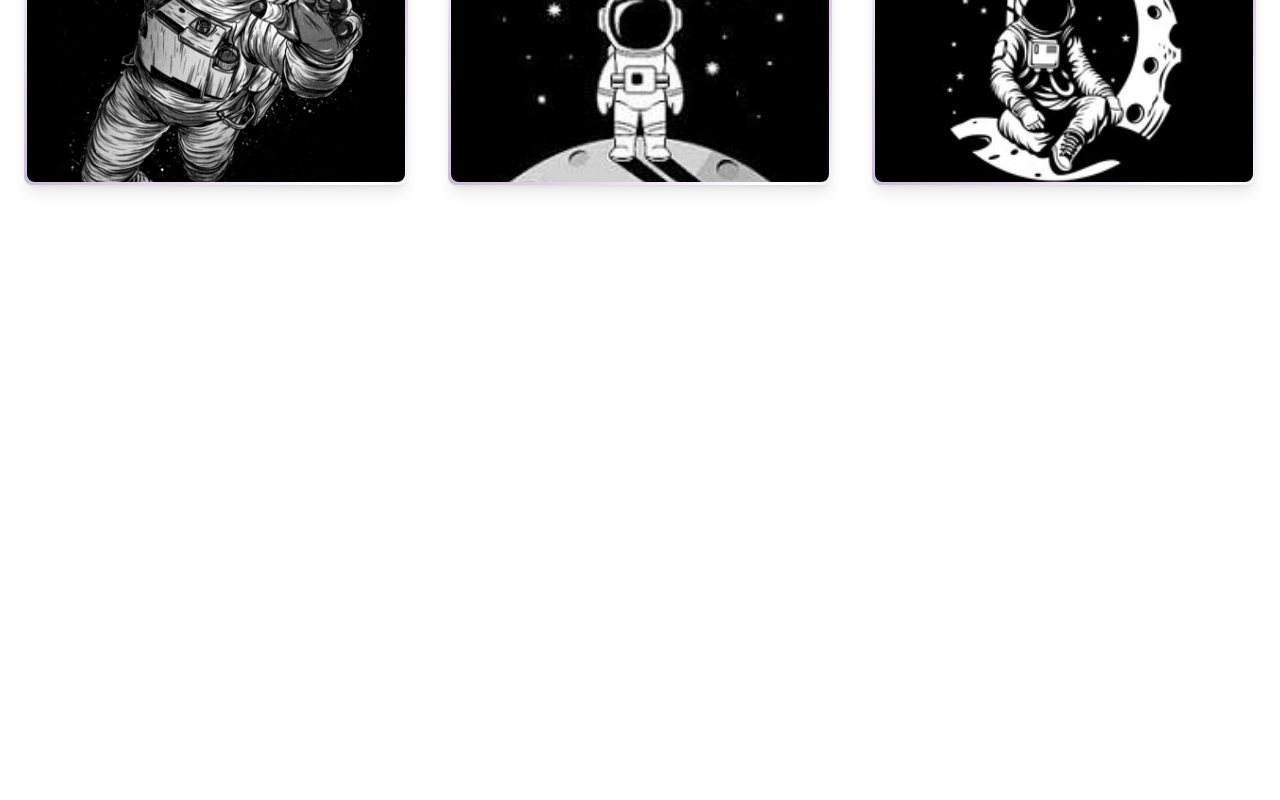
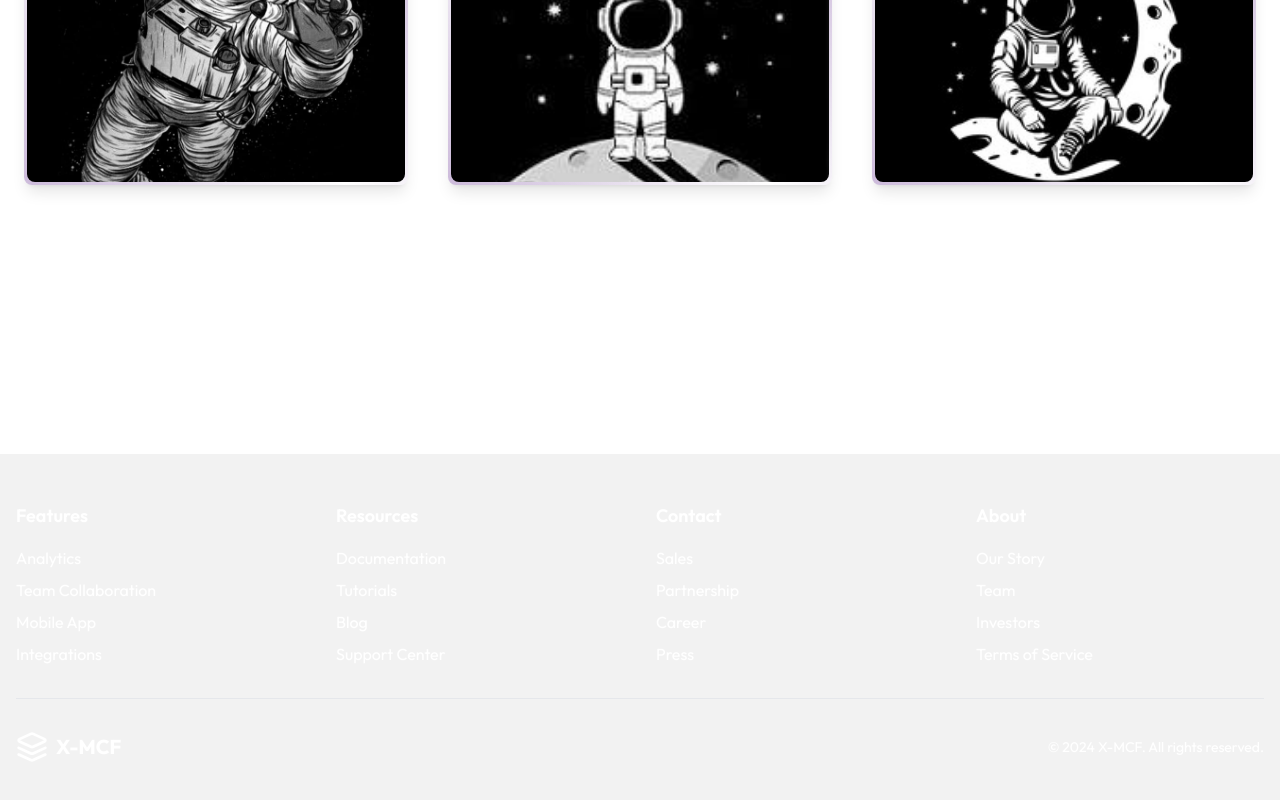
Before and after one commit to darkCoder001/AmazonHackathon, a React (Vite) app: page / in a window 1280 px wide. Shown: the part 1306-2106 px from the top of the page. Before the commit the page ends 1760 px from the top, so only its background shows below. Built offline with nearby package versions, Linux system fonts and the light colour scheme.

Commit message:
created footer

```diff
--- a/src/App.jsx
+++ b/src/App.jsx
@@ -3,19 +3,18 @@ import StarryNight from './components/StarryNight'
 import Header from './components/Header'
 import HeroSection from './components/HeroSection'
 import CardExample from './components/CardExample'
-import MovingText from './components/MovingText'
+import Footer from './components/Footer'
 
 
 export default function App() {
   return (
-    <div className='relative min-h-screen w-screen  font-title'>
+    <div className="relative min-h-screen w-screen font-title">
       <StarryNight />
-      <div className="absolute inset-0 z-10 flex flex-col ">
+      <div className="absolute inset-0 z-10 flex flex-col">
         <Header />
-        <HeroSection/>
-         <MovingText/>
-        <CardExample/>
-
+        <HeroSection />
+        <CardExample />
+        <Footer />
       </div>
     </div>
   )
--- a/src/components/CardExample.jsx
+++ b/src/components/CardExample.jsx
@@ -10,7 +10,9 @@ function CardExample() {
     <Fade  direction="left" duration={2500} triggerOnce>
 
     <div className="flex flex-col lg:flex-row justify-around items-center min-h-screen p-4 gap-6 mt-28">
+
       <div className="w-full max-w-sm">
+
         <Card
           imageSrc={img1}
           heading="Feature 1"
--- /dev/null
+++ b/src/components/Footer.jsx
@@ -0,0 +1,59 @@
+
+
+import { Layers } from 'lucide-react'
+
+export default function Footer() {
+  const currentYear = new Date().getFullYear()
+
+  const footerSections = [
+    {
+      title: 'Features',
+      links: ['Analytics', 'Team Collaboration', 'Mobile App', 'Integrations'],
+    },
+    {
+      title: 'Resources',
+      links: ['Documentation', 'Tutorials', 'Blog', 'Support Center'],
+    },
+    {
+      title: 'Contact',
+      links: ['Sales', 'Partnership', 'Career', 'Press'],
+    },
+    {
+      title: 'About',
+      links: ['Our Story', 'Team', 'Investors', 'Terms of Service'],
+    },
+  ]
+
+  return (
+    <footer className="w-full py-12 bg-black bg-opacity-5 backdrop-blur-sm text-white">
+      <div className="container mx-auto px-4">
+        <div className="grid grid-cols-2 md:grid-cols-4 gap-8 mb-8">
+          {footerSections.map((section) => (
+            <div key={section.title}>
+              <h3 className="text-lg font-semibold mb-4">{section.title}</h3>
+              <ul className="space-y-2">
+                {section.links.map((link) => (
+                  <li
+                    key={link}
+                    className="cursor-pointer text-muted-foreground transition-transform transform duration-300 hover:scale-110 hover:text-primary"
+                  >
+                    {link}
+                  </li>
+                ))}
+              </ul>
+            </div>
+          ))}
+        </div>
+        <div className="flex flex-col md:flex-row justify-between items-center pt-8 border-t border-muted">
+          <div className="flex items-center mb-4 md:mb-0">
+            <Layers className="h-8 w-8 mr-2 text-primary" />
+            <span className="text-xl font-bold">X-MCF</span>
+          </div>
+          <p className="text-sm text-muted-foreground">
+            © {currentYear} X-MCF. All rights reserved.
+          </p>
+        </div>
+      </div>
+    </footer>
+  )
+}
--- a/src/components/MovingText.jsx
+++ /dev/null
@@ -1,13 +0,0 @@
-import React from 'react';
-
-function MovingText() {
-  return (
-    <div className="w-full h-screen bg-white flex items-center overflow-hidden">
-      <div className="text-black text-2xl whitespace-nowrap animate-movingText">
-        Features
-      </div>
-    </div>
-  );
-}
-
-export default MovingText;
```
